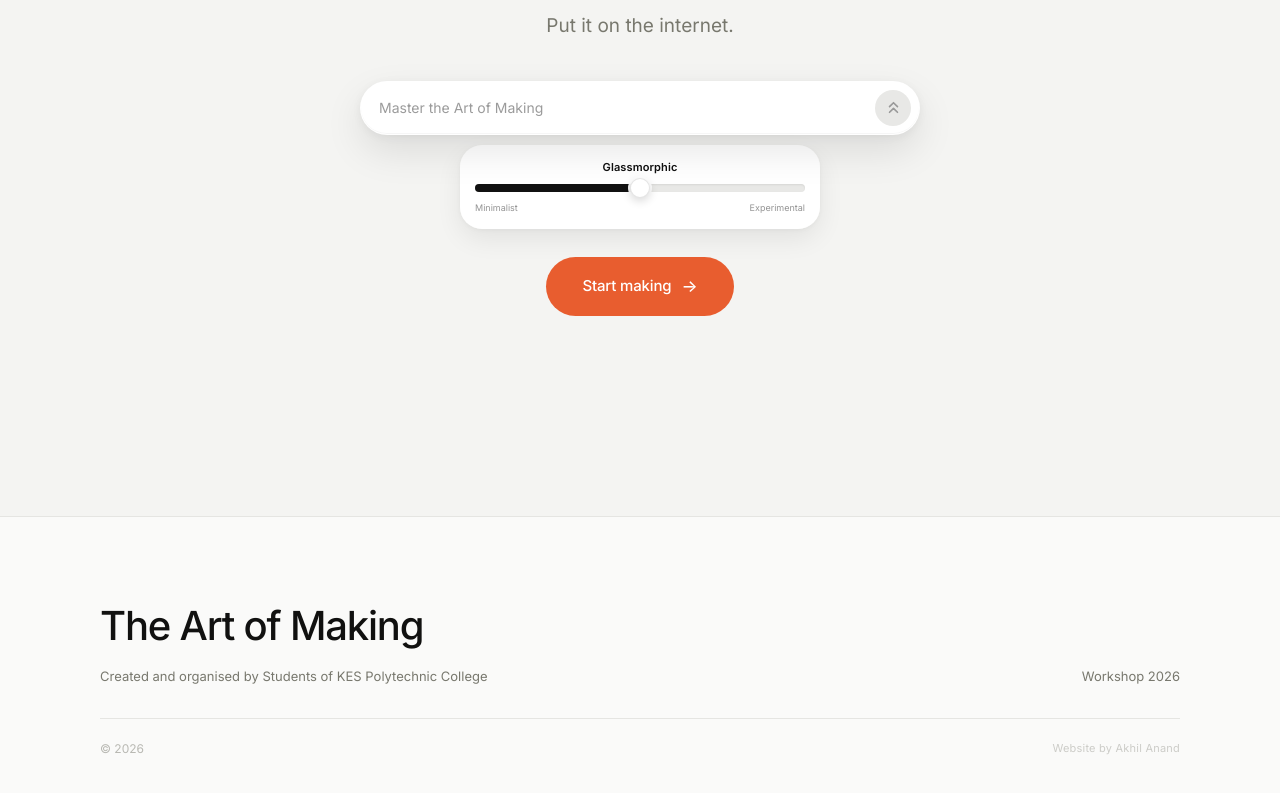
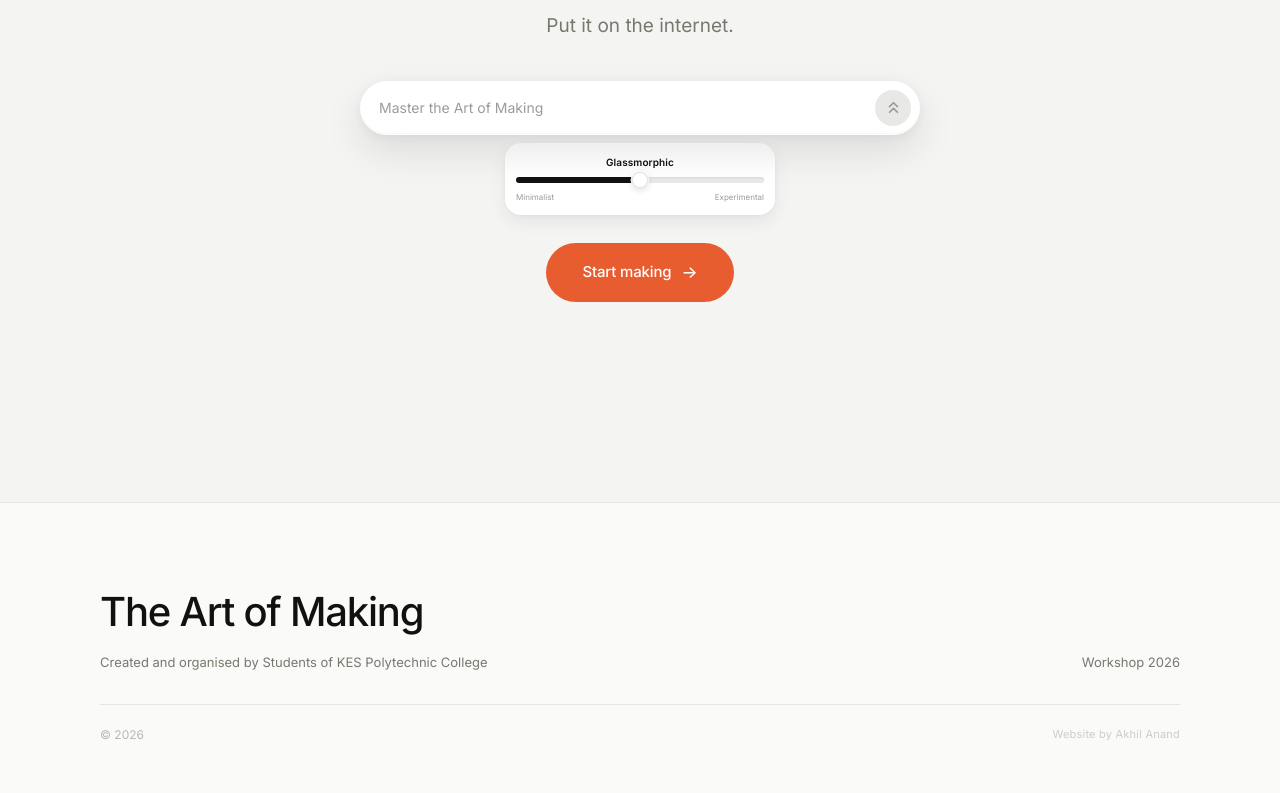
Before and after one commit to adelos-corp/aom-workshop-2026, a React (Vite) app: page / in a window 1280 px wide. Shown: the part 5837-6630 px from the top of the page. Built offline with nearby package versions, Linux system fonts and the light colour scheme.

Commit message:
Make effort picker smaller and compact

```diff
--- a/src/components/PromptBar.css
+++ b/src/components/PromptBar.css
@@ -94,29 +94,26 @@
 }
 
 .prompt-bar__effort {
-  width: min(360px, 78%);
-  margin: 10px auto 0;
-  padding: 10px 14px 9px;
-  border-radius: 22px;
+  width: min(270px, 62%);
+  margin: 8px auto 0;
+  padding: 7px 10px 6px;
+  border-radius: 16px;
   background: rgba(255,255,255,.96);
   border: 1px solid rgba(255,255,255,.98);
-  box-shadow:
-    0 10px 26px rgba(0,0,0,.075),
-    0 1px 5px rgba(0,0,0,.04),
-    inset 0 1px 0 rgba(255,255,255,1);
+  box-shadow: 0 7px 18px rgba(0,0,0,.065), 0 1px 4px rgba(0,0,0,.035), inset 0 1px 0 rgba(255,255,255,1);
 }
 
 .prompt-bar__effort-label {
-  margin-bottom: 6px;
+  margin-bottom: 4px;
   color: #111;
-  font-size: 11px;
+  font-size: 10px;
   font-weight: 600;
   letter-spacing: .01em;
 }
 
 .prompt-bar__effort-track {
   position: relative;
-  height: 8px;
+  height: 6px;
   border-radius: 999px;
   background: #e8e8e6;
   cursor: grab;
@@ -139,24 +136,24 @@
 .prompt-bar__effort-thumb {
   position: absolute;
   top: 50%;
-  width: 20px;
-  height: 20px;
-  margin: -10px 0 0 -10px;
+  width: 16px;
+  height: 16px;
+  margin: -8px 0 0 -8px;
   border-radius: 50%;
   background: #fff;
   border: 1px solid rgba(0,0,0,.10);
   box-shadow:
-    0 3px 10px rgba(0,0,0,.16),
-    0 0 0 2px rgba(255,255,255,.95);
+    0 2px 7px rgba(0,0,0,.14),
+    0 0 0 1.5px rgba(255,255,255,.95);
   will-change: left;
 }
 
 .prompt-bar__effort-range {
   display: flex;
   justify-content: space-between;
-  margin-top: 5px;
-  color: rgba(17,17,17,.45);
-  font-size: 9px;
+  margin-top: 3px;
+  color: rgba(17,17,17,.42);
+  font-size: 8px;
 }
 
 @media (max-width: 600px) {
```
